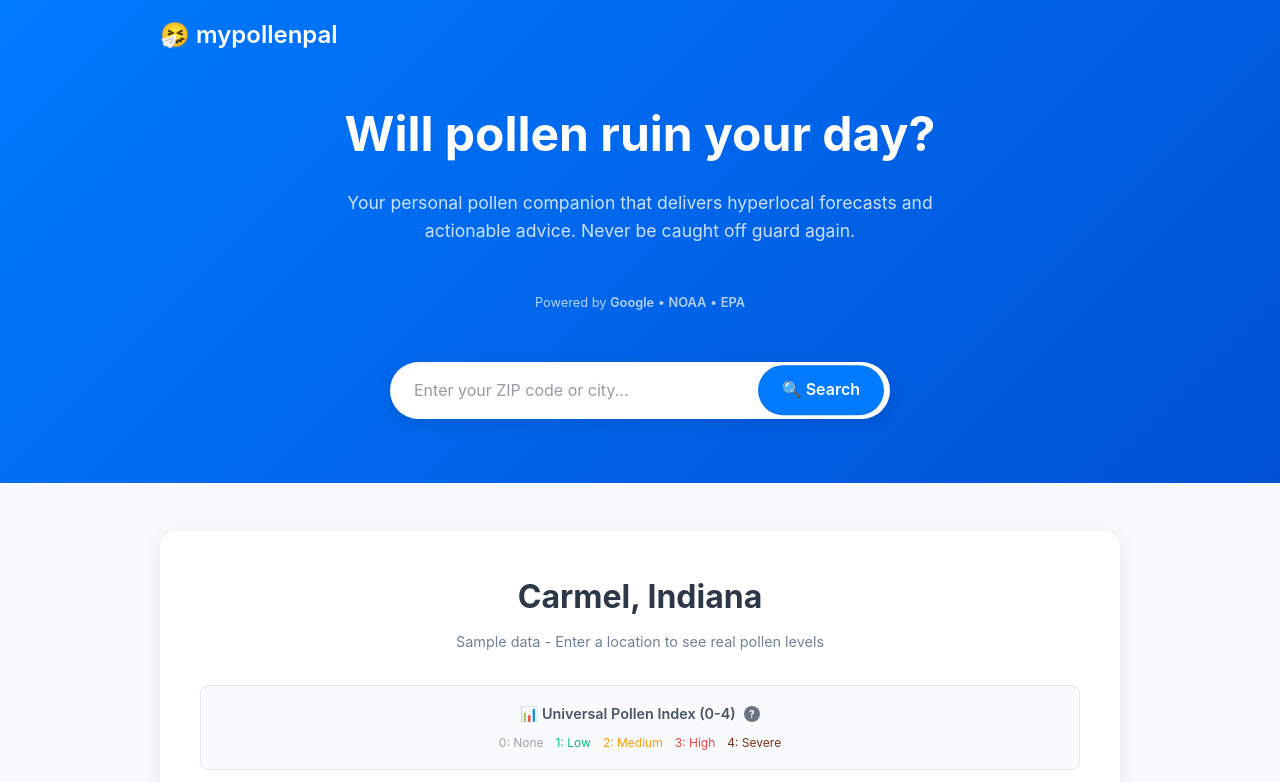
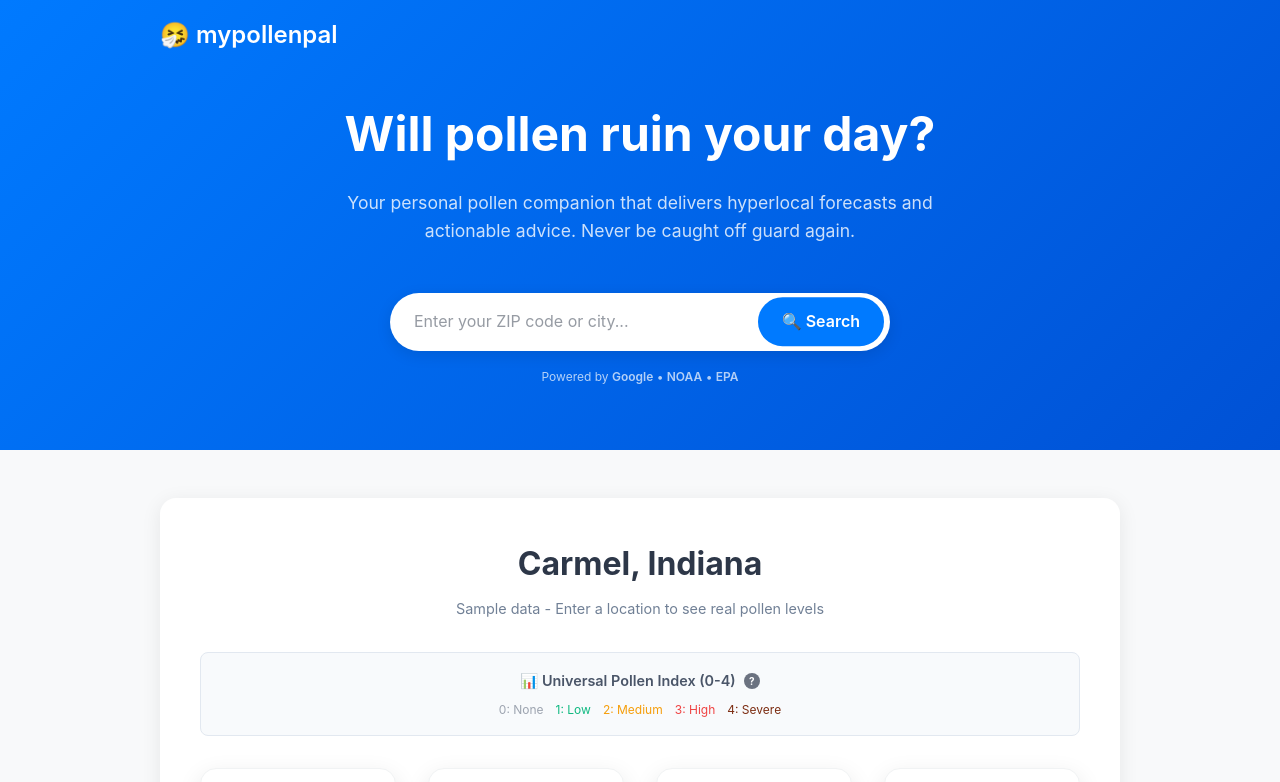
Before and after one commit to shwnhll/mypollenpal, a Next.js app: page / in a window 1280 px wide. Shown: the top 782 px of the page. Built offline with nearby package versions, Linux system fonts and the light colour scheme.

Commit message:
Update page.tsx

```diff
--- a/app/page.tsx
+++ b/app/page.tsx
@@ -490,13 +490,6 @@ const updateForecast = (forecast: any[]) => {
           }}>
             Your personal pollen companion that delivers hyperlocal forecasts and actionable advice. Never be caught off guard again.
           </p>
-          <div style={{
-            fontSize: '0.8rem',
-            opacity: 0.7,
-            marginBottom: '3rem'
-          }}>
-            Powered by <span style={{ fontWeight: '600' }}>Google</span> • <span style={{ fontWeight: '600' }}>NOAA</span> • <span style={{ fontWeight: '600' }}>EPA</span>
-          </div>
 
           <div style={{
             maxWidth: '500px',
@@ -598,6 +591,14 @@ const updateForecast = (forecast: any[]) => {
                {loading ? '⏳ Loading...' : '🔍 Search'}
             </button>
           </div>
+          <div style={{
+            fontSize: '0.75rem',
+            opacity: 0.7,
+            marginTop: '1rem',
+            textAlign: 'center'
+}}>
+  Powered by <span style={{ fontWeight: '600' }}>Google</span> • <span style={{ fontWeight: '600' }}>NOAA</span> • <span style={{ fontWeight: '600' }}>EPA</span>
+</div>
         </div>
       </section>
 
```
